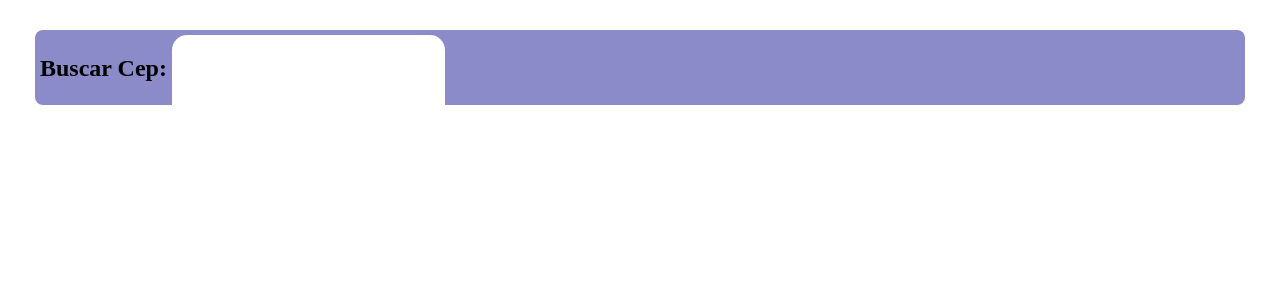
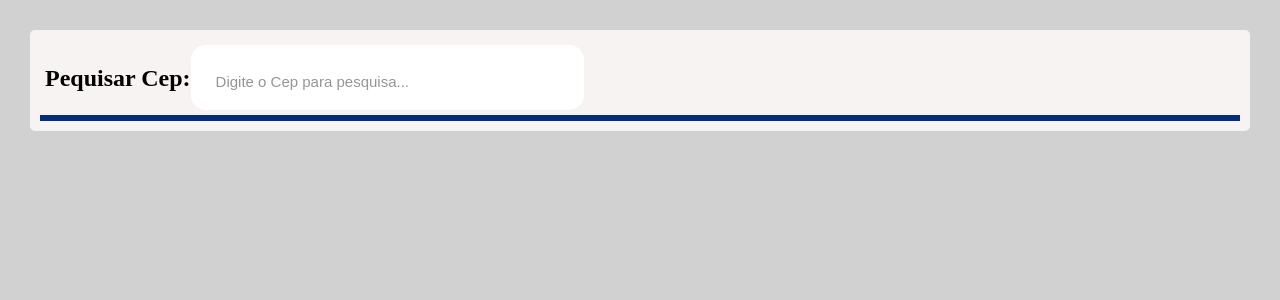
Before and after one commit to Anselmo17/Buscador-cep, an Angular app: page / in a window 1280 px wide. Shown: the top 300 px of the page. Built offline with nearby package versions, Linux system fonts and the light colour scheme.

Commit message:
FEAT:Adicionando estilizacao para mostrar o cep retornado da api

```diff
--- a/src/app/app.component.html
+++ b/src/app/app.component.html
@@ -1,27 +1,41 @@
 <section class="container">
+
+  <section class="container-input">
     <div class="search">
-    <h2>Buscar Cep:</h2>
-    <input class="input_caixa" type="search" [formControl]="input" maxlength="8" (keypress)="isNumber($event)" />
+      <h2>Pequisar Cep:</h2>
+      <input class="input_caixa" type="search" placeholder="Digite o Cep para pesquisa..." [formControl]="input"
+        maxlength="8" (keypress)="isNumber($event)" />
     </div>
   </section>
 
 
+
+  <!-- Text result -->
+  <section class="txt-result" *ngIf="this.cepFound">
+    <h3 *ngIf="!this.notFound && this.cepFound">CEP encontrado: {{cepFormated(this.input.value)}}</h3>
+    <h3 *ngIf="this.notFound">Nenhum resultado encontrado!!!</h3>
+  </section>
+
   <!-- zip code found -->
-<section  *ngIf="this.cepFound">
+  <section *ngIf="this.cepFound">
     <section>
       <div class="container-field">
+        <div class="group-field">
           <p class="field">Localidade:</p>
-      <p>{{this.cepFound?.localidade}}</p>
+          <p class="field-value">{{this.cepFound?.localidade}}{{this.cepFound?.uf ?'-':''}}{{this.cepFound?.uf}}</p>
+        </div>
+        <div class="group-field">
+          <p class="field">Endereço:</p>
+          <p class="field-value">{{this.cepFound?.logradouro}}</p>
+        </div>
+        <div class="group-field">
+          <p class="field">Bairro:</p>
+          <p class="field-value">{{this.cepFound?.bairro}}</p>
+        </div>
+
       </div>
     </section>
   </section>
 
 
-<section *ngIf="this.notFound">
-    <h3>Nenhum resultado encontrado!!!</h3>
 </section>
-
-
-<section *ngIf="this.cepFound">
-  <h3>Resultado do CEP pesquisado: {{cepFormated(this.input.value)}}</h3>
-</section>
--- a/src/app/app.component.scss
+++ b/src/app/app.component.scss
@@ -1,31 +1,41 @@
-
-.container{
+.container {
     margin-left: auto;
     margin-right: auto;
     margin-top: 30px;
     width: 96%;
     max-width: 1200px;
-    background-color: rgb(139, 139, 202);
-    border-radius: 8px;
+    background-color: #f8f3f3;
+    padding: 10px;
+    border-radius: 5px;
+}
+
+.container-input {
+    border-bottom: 6px solid  rgb(6, 45, 121);
     padding: 5px;
     display: flex;
     height: 65px;
 }
 
-.container-field{
-    padding: 15px;
+.container-field {
+    display: flex;
+    // padding: 15px;
 }
 
-.field{
-    font-size: 1.2rem;
+.field {
+    font-size: 1.5rem;
     font-weight: bolder;
 }
 
-.field-value{
-
+.group-field{
+    padding: 10px;
 }
 
-.search{
+.field-value {
+    font-size: 1.2rem;
+    margin-top: -15px;
+}
+
+.search {
     display: flex;
     flex: auto;
     height: 20px;
@@ -34,16 +44,27 @@
     justify-content: flex-start;
 }
 
-.input_caixa{
+.txt-result{
+    background: rgb(6, 45, 121);
+    font-size: 1.5em;
+    color: #f8f3f3;
+    margin-top: 1em;
+    padding: 5px;
+    text-align: center;
+}
+
+.input_caixa {
     border: none;
     outiline: none;
-    maring-top: 30px;
-    padding: 4% 4%;
+    height: 65px;
     border-radius: 15px;
-    margin-left: 5px;
-    width: fit-content;
-  }
+    padding-left: 15px;
+    font-size: 1.8em;
+    // width: auto;
+}
 
-  ::webkit-input-placeholder { /* Chrome/Opera/Safari */
-    font-size: 40px;
-  }
+::-webkit-input-placeholder {
+    color: rgb(149, 149, 149);
+    font-size: 15px;
+    padding-left: 10px;
+}
--- a/src/app/app.component.ts
+++ b/src/app/app.component.ts
@@ -22,15 +22,17 @@ export class AppComponent {
     private http: HttpClient
   ) {
     this.input.valueChanges.subscribe(valor => {
-      console.log('-------valor--------', valor)
-      if (valor.length < 8) return;
+      let initVariable!: Cep;
+      this.cepFound = initVariable;
+
+      if (valor.length < 8) {
+        return;
+      }
 
       this.pesquisa(valor).subscribe(cep => {
 
         this.notFound = false;
         if (cep?.erro) {
-          let initVariable!: Cep;
-          this.cepFound = initVariable;
           this.notFound = true;
           return;
         }
@@ -59,6 +61,6 @@ export class AppComponent {
     const cepPart1 = cep.substring(0, 5);
     const cepPart2 = cep.substring(5);
 
-    return cepPart1 + '-' + cepPart2;
+    return cep ? cepPart1 + '-' + cepPart2 : '';
   }
 }
--- a/src/styles.scss
+++ b/src/styles.scss
@@ -1 +1,4 @@
 /* You can add global styles to this file, and also import other style files */
+body{
+    background-color: #d1d1d1;
+}
```
Lines whose indentation alone changed are shown as unchanged.
